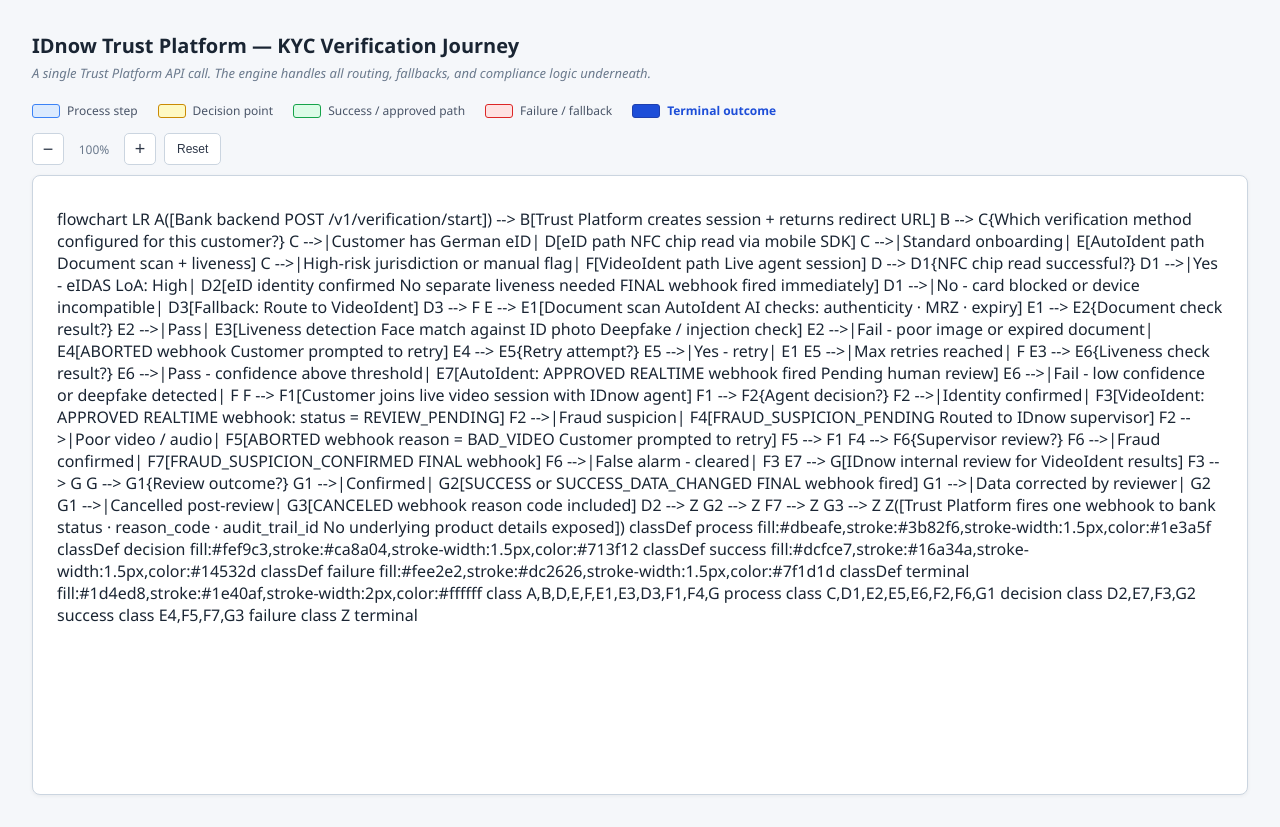
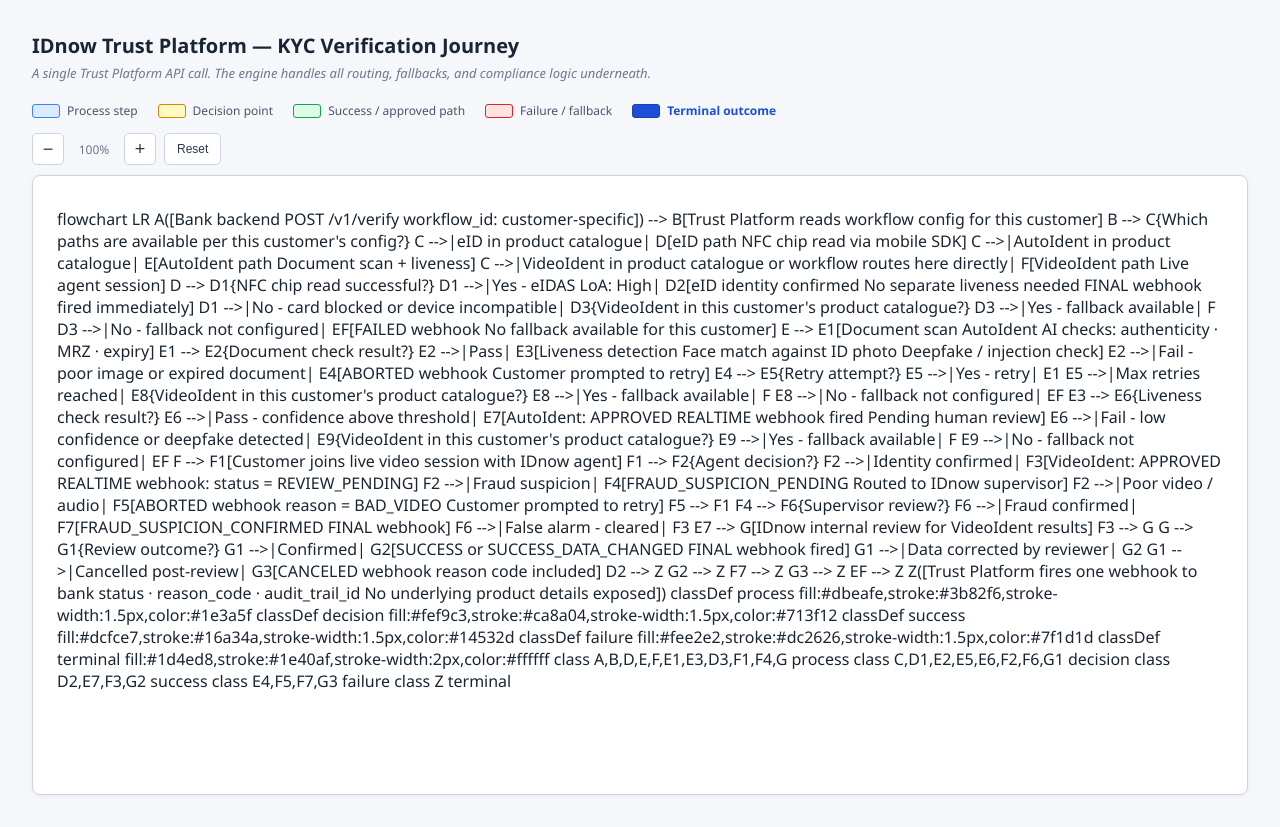
Before and after one commit to herchenmx/idnow, a plain HTML site: page index.html in a window 1280 px wide. Drawn offline with Linux system fonts and the light colour scheme; a script that the page names is missing.

Commit message:
updated flow

```diff
--- a/index.html
+++ b/index.html
@@ -139,18 +139,20 @@
     <div class="mermaid">
 flowchart LR
     A([Bank backend
-POST /v1/verification/start]) --> B[Trust Platform
-creates session + returns redirect URL]
-    B --> C{Which verification
-method configured
-for this customer?}
+POST /v1/verify
+workflow_id: customer-specific]) --> B[Trust Platform
+reads workflow config
+for this customer]
+    B --> C{Which paths are
+available per this
+customer's config?}
 
-    C -->|Customer has German eID| D[eID path
+    C -->|eID in product catalogue| D[eID path
 NFC chip read via mobile SDK]
-    C -->|Standard onboarding| E[AutoIdent path
+    C -->|AutoIdent in product catalogue| E[AutoIdent path
 Document scan + liveness]
-    C -->|High-risk jurisdiction
-or manual flag| F[VideoIdent path
+    C -->|VideoIdent in product catalogue
+or workflow routes here directly| F[VideoIdent path
 Live agent session]
 
     D --> D1{NFC chip
@@ -159,9 +161,13 @@
 No separate liveness needed
 FINAL webhook fired immediately]
     D1 -->|No - card blocked
-or device incompatible| D3[Fallback:
-Route to VideoIdent]
-    D3 --> F
+or device incompatible| D3{VideoIdent in
+this customer's
+product catalogue?}
+    D3 -->|Yes - fallback available| F
+    D3 -->|No - fallback not configured| EF[FAILED webhook
+No fallback available
+for this customer]
 
     E --> E1[Document scan
 AutoIdent AI checks:
@@ -177,7 +183,11 @@
     E4 --> E5{Retry
 attempt?}
     E5 -->|Yes - retry| E1
-    E5 -->|Max retries reached| F
+    E5 -->|Max retries reached| E8{VideoIdent in
+this customer's
+product catalogue?}
+    E8 -->|Yes - fallback available| F
+    E8 -->|No - fallback not configured| EF
 
     E3 --> E6{Liveness
 check result?}
@@ -186,7 +196,11 @@
 REALTIME webhook fired
 Pending human review]
     E6 -->|Fail - low confidence
-or deepfake detected| F
+or deepfake detected| E9{VideoIdent in
+this customer's
+product catalogue?}
+    E9 -->|Yes - fallback available| F
+    E9 -->|No - fallback not configured| EF
 
     F --> F1[Customer joins
 live video session
@@ -226,6 +240,7 @@
     G2 --> Z
     F7 --> Z
     G3 --> Z
+    EF --> Z
 
     Z([Trust Platform fires
 one webhook to bank
```
